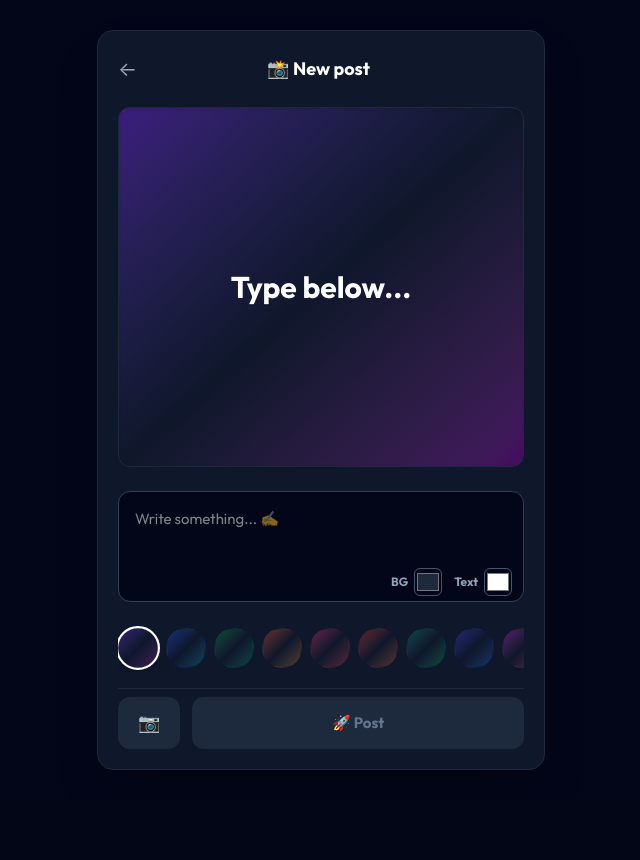
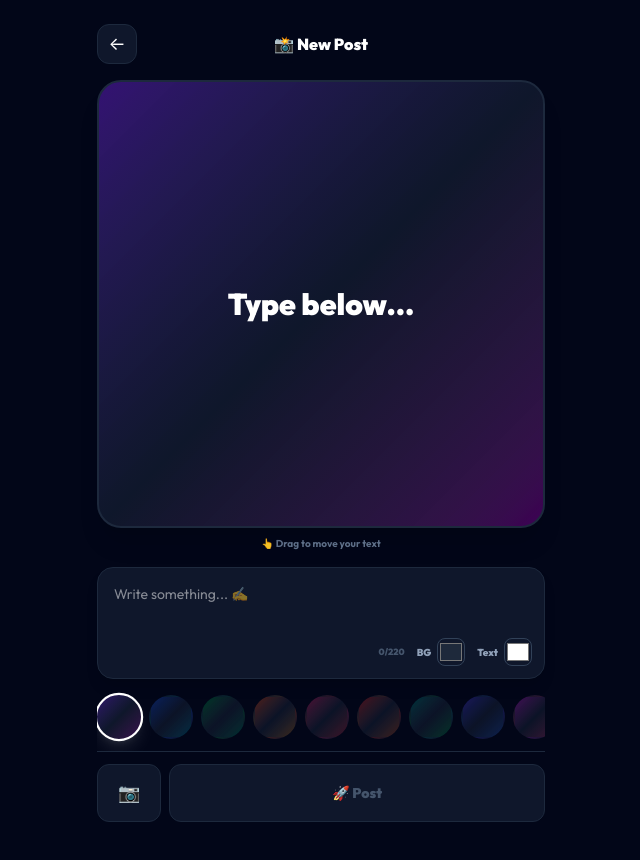
Before and after one commit to prashant14391443-ship-it/daily-goal, a Next.js app: page /newpost in a window 1280 px wide. Shown: the whole page, without its empty margins (319-959 px from the left). Before the commit the page ends 800 px from the top, so only its background shows below. Built offline with nearby package versions, Linux system fonts and the light colour scheme; no server answers.

Commit message:
new post: auto-fit text + premium studio

```diff
--- a/app/newpost/page.tsx
+++ b/app/newpost/page.tsx
@@ -25,22 +25,12 @@ function compressImage(f: File, fileName: string = "image.jpg"): Promise<File> {
       const img = new Image();
       img.onload = () => {
         const max = 900;
-        let w = img.width;
-        let h = img.height;
-        if (w > max || h > max) {
-          const r = Math.min(max / w, max / h);
-          w = Math.round(w * r);
-          h = Math.round(h * r);
-        }
+        let w = img.width, h = img.height;
+        if (w > max || h > max) { const r = Math.min(max / w, max / h); w = Math.round(w * r); h = Math.round(h * r); }
         const canvas = document.createElement("canvas");
-        canvas.width = w;
-        canvas.height = h;
+        canvas.width = w; canvas.height = h;
         canvas.getContext("2d")?.drawImage(img, 0, 0, w, h);
-        canvas.toBlob(
-          (b) => resolve(new File([b || new Blob()], fileName, { type: "image/jpeg" })),
-          "image/jpeg",
-          0.8
-        );
+        canvas.toBlob((b) => resolve(new File([b || new Blob()], fileName, { type: "image/jpeg" })), "image/jpeg", 0.8);
       };
       img.src = e.target?.result as string;
     };
@@ -70,6 +60,9 @@ export default function NewPostPage() {
     load();
   }, []);
 
+  // 🎯 AUTO-FIT: long text = smaller font, never overflows
+  const fitSize = Math.max(14, Math.min(30, Math.round(560 / Math.max(text.length || 1, 1))));
+
   const moveText = (clientX: number, clientY: number) => {
     const r = boxRef.current?.getBoundingClientRect();
     if (!r) return;
@@ -82,85 +75,57 @@ export default function NewPostPage() {
     if (!text.trim() && !photo) return;
     setPosting(true);
     let url = "";
-
     if (photo) {
       const small = await compressImage(photo, "post.jpg");
       const path = `${me}/post-${Date.now()}.jpg`;
       await supabase.storage.from("posts").upload(path, small);
       url = supabase.storage.from("posts").getPublicUrl(path).data.publicUrl;
     }
-
     await supabase.from("posts").insert({
-      user_id: me,
-      content: text.trim(),
-      image_url: url || null,
-      bg,
-      tc,
-      bgc,
-      tx: Math.round(pos.x),
-      ty: Math.round(pos.y),
+      user_id: me, content: text.trim(), image_url: url || null,
+      bg, tc, bgc, tx: Math.round(pos.x), ty: Math.round(pos.y),
     });
-
     router.push("/feed");
   };
 
+  const dragProps = {
+    onPointerDown: (e: React.PointerEvent) => { dragging.current = true; moveText(e.clientX, e.clientY); },
+    onPointerMove: (e: React.PointerEvent) => { if (dragging.current) moveText(e.clientX, e.clientY); },
+    onPointerUp: () => (dragging.current = false),
+  };
+
   return (
-    <main className="min-h-screen bg-slate-950 text-white flex items-center justify-center p-4">
-      {/* Centered, compact card layout mirroring the "New Story" modal */}
-      <div className="w-full max-w-md bg-slate-900 rounded-2xl p-5 grid gap-4 shadow-2xl border border-slate-800">
-
-        {/* Header */}
-        <div className="flex justify-between items-center mb-1">
-          <Link href="/feed" className="text-slate-400 hover:text-white text-xl px-2 py-1 -ml-2 rounded-lg transition-colors">
-            ←
-          </Link>
-          <p className="font-bold text-lg flex items-center gap-2">
-            📸 New post
-          </p>
-          <div className="w-8"></div> {/* Spacer to perfectly center the title */}
+    <main className="min-h-screen bg-slate-950 text-white px-4 pt-6 pb-10 flex justify-center">
+      <div className="w-full max-w-md">
+        {/* HEADER */}
+        <div className="flex justify-between items-center mb-4">
+          <Link href="/feed" className="press w-10 h-10 rounded-xl bg-slate-900 border border-slate-800 flex items-center justify-center text-lg">←</Link>
+          <p className="font-black text-base text-white">📸 New Post</p>
+          <div className="w-10" />
         </div>
 
-        {/* Preview Area - Constrained height so controls always fit on screen */}
+        {/* ️ PREVIEW */}
         {preview ? (
-          <div className="relative group">
+          <div>
             <div
               ref={boxRef}
-              className="relative rounded-xl overflow-hidden touch-none select-none cursor-move border border-slate-700 bg-black aspect-square max-h-[45vh] w-full flex items-center justify-center"
-              onPointerDown={(e) => {
-                dragging.current = true;
-                moveText(e.clientX, e.clientY);
-              }}
-              onPointerMove={(e) => {
-                if (dragging.current) moveText(e.clientX, e.clientY);
-              }}
-              onPointerUp={() => (dragging.current = false)}
+              {...dragProps}
+              className="relative rounded-3xl overflow-hidden touch-none select-none cursor-move border-2 border-slate-800 bg-black aspect-square w-full flex items-center justify-center shadow-xl"
             >
               <img src={preview} className="w-full h-full object-contain" alt="preview" />
               {text.trim() && (
                 <p
-                  className="absolute font-bold text-center px-4 py-2 rounded-lg pointer-events-none text-xl shadow-lg"
-                  style={{
-                    left: `${pos.x}%`,
-                    top: `${pos.y}%`,
-                    transform: "translate(-50%, -50%)",
-                    color: tc,
-                    background: "rgba(0,0,0,0.55)",
-                    backdropFilter: "blur(4px)",
-                  }}
+                  className="absolute font-black text-center px-4 py-2 rounded-xl pointer-events-none text-lg shadow-lg break-words max-w-[90%]"
+                  style={{ left: `${pos.x}%`, top: `${pos.y}%`, transform: "translate(-50%, -50%)", color: tc, background: "rgba(0,0,0,0.55)", backdropFilter: "blur(4px)" }}
                 >
                   {text}
                 </p>
               )}
             </div>
-            <p className="text-xs text-slate-400 text-center mt-2">
-              👆 Drag on photo to place your text
-            </p>
+            <p className="text-[10px] text-slate-500 font-bold text-center mt-2">👆 Drag on photo to place your text</p>
             <button
-              onClick={() => {
-                setPhoto(null);
-                setPreview("");
-              }}
-              className="mt-2 w-full py-2.5 rounded-xl bg-red-600/10 hover:bg-red-600/20 text-red-400 text-sm font-bold transition-colors"
+              onClick={() => { setPhoto(null); setPreview(""); }}
+              className="press mt-2 w-full py-2.5 rounded-xl bg-red-500/10 border border-red-500/40 text-red-400 text-xs font-black"
             >
               ✖ Remove photo
             </button>
@@ -168,95 +133,66 @@ export default function NewPostPage() {
         ) : (
           <div
             ref={boxRef}
-            className={`relative rounded-xl overflow-hidden touch-none select-none cursor-move aspect-square max-h-[45vh] w-full shadow-inner border border-slate-800 ${
-              bgc ? "" : `bg-gradient-to-br ${BGS[bg]}`
-            }`}
+            {...dragProps}
+            className={`relative rounded-3xl overflow-hidden touch-none select-none cursor-move aspect-square w-full border-2 border-slate-800 shadow-xl ${bgc ? "" : `bg-gradient-to-br ${BGS[bg]}`}`}
             style={bgc ? { background: bgc } : undefined}
-            onPointerDown={(e) => {
-              dragging.current = true;
-              moveText(e.clientX, e.clientY);
-            }}
-            onPointerMove={(e) => {
-              if (dragging.current) moveText(e.clientX, e.clientY);
-            }}
-            onPointerUp={() => (dragging.current = false)}
           >
             <p
-              className="absolute font-bold text-center text-3xl whitespace-pre-wrap px-6 pointer-events-none w-full"
-              style={{
-                left: `${pos.x}%`,
-                top: `${pos.y}%`,
-                transform: "translate(-50%, -50%)",
-                color: tc,
-              }}
+              className="absolute font-black text-center whitespace-pre-wrap break-words px-6 pointer-events-none w-full"
+              style={{ left: `${pos.x}%`, top: `${pos.y}%`, transform: "translate(-50%, -50%)", color: tc, fontSize: fitSize }}
             >
               {text || "Type below..."}
             </p>
           </div>
         )}
+        {!preview && <p className="text-[10px] text-slate-500 font-bold text-center mt-2">👆 Drag to move your text</p>}
 
-        {/* Text Input & Colors */}
-        <div className="relative mt-2">
+        {/* ✍️ TEXT + COLORS */}
+        <div className="relative mt-4 bg-slate-900 border border-slate-800 rounded-2xl shadow-lg">
           <textarea
             value={text}
             onChange={(e) => setText(e.target.value)}
             rows={2}
+            maxLength={220}
             placeholder="Write something... ✍️"
-            style={{ color: tc }}
-            className="w-full bg-slate-950 border border-slate-700 rounded-xl p-4 pb-12 text-[15px] resize-none focus:outline-none focus:border-violet-500 transition-colors"
+            className="w-full bg-transparent rounded-2xl p-4 pb-12 text-sm resize-none focus:outline-none"
           />
           <div className="absolute right-3 bottom-3 flex items-center gap-3">
-            <label className="flex items-center gap-1.5 text-xs font-bold text-slate-400 cursor-pointer hover:text-slate-200">
+            <span className="text-[9px] font-black text-slate-600">{text.length}/220</span>
+            <label className="flex items-center gap-1.5 text-[10px] font-black text-slate-400 cursor-pointer">
               BG
-              <input
-                type="color"
-                value={bgc || "#1e293b"}
-                onChange={(e) => setBgc(e.target.value)}
-                className="w-7 h-7 rounded-md cursor-pointer p-0 border border-slate-600 bg-transparent"
-              />
+              <input type="color" value={bgc || "#1e293b"} onChange={(e) => setBgc(e.target.value)} className="w-7 h-7 rounded-lg cursor-pointer border border-slate-700 bg-transparent" />
             </label>
-            <label className="flex items-center gap-1.5 text-xs font-bold text-slate-400 cursor-pointer hover:text-slate-200">
+            <label className="flex items-center gap-1.5 text-[10px] font-black text-slate-400 cursor-pointer">
               Text
-              <input
-                type="color"
-                value={tc}
-                onChange={(e) => setTc(e.target.value)}
-                className="w-7 h-7 rounded-md cursor-pointer p-0 border border-slate-600 bg-transparent"
-              />
+              <input type="color" value={tc} onChange={(e) => setTc(e.target.value)} className="w-7 h-7 rounded-lg cursor-pointer border border-slate-700 bg-transparent" />
             </label>
           </div>
         </div>
 
-        {/* Gradient Selectors */}
-        <div className="flex gap-2 overflow-x-auto py-1 scrollbar-hide">
+        {/* 🎨 GRADIENTS (hidden scrollbar) */}
+        <div className="flex gap-2 overflow-x-auto py-3 mt-1 [scrollbar-width:none] [&::-webkit-scrollbar]:hidden">
           {BGS.map((g, i) => (
             <button
               key={i}
-              onClick={() => {
-                setBg(i);
-                setBgc("");
-              }}
-              className={`w-10 h-10 shrink-0 rounded-full bg-gradient-to-br ${g} border-2 transition-transform ${
-                bg === i && !bgc ? "border-white scale-110 shadow-lg" : "border-transparent hover:scale-105"
+              onClick={() => { setBg(i); setBgc(""); }}
+              className={`press w-11 h-11 shrink-0 rounded-full bg-gradient-to-br ${g} border-2 transition-all ${
+                bg === i && !bgc ? "border-white scale-110 shadow-lg shadow-white/10" : "border-transparent opacity-80"
               }`}
             />
           ))}
         </div>
 
-        {/* Bottom Actions */}
-        <div className="flex gap-3 pt-2 border-t border-slate-800">
-          <label className="px-5 py-3 rounded-xl bg-slate-800 hover:bg-slate-700 transition-colors text-lg font-bold cursor-pointer flex items-center justify-center">
+        {/* 🚀 ACTIONS */}
+        <div className="flex gap-2 pt-3 border-t border-slate-800">
+          <label className="press px-5 py-3.5 rounded-xl bg-slate-900 border border-slate-800 hover:border-cyan-500/40 text-lg cursor-pointer flex items-center justify-center">
             📷
             <input
               type="file"
               accept="image/*"
               onChange={(e) => {
                 const f = e.target.files?.[0];
-                if (f) {
-                  setPhoto(f);
-                  setPreview(URL.createObjectURL(f));
-                  setPos({ x: 50, y: 50 });
-                }
+                if (f) { setPhoto(f); setPreview(URL.createObjectURL(f)); setPos({ x: 50, y: 50 }); }
               }}
               className="hidden"
             />
@@ -264,9 +200,13 @@ export default function NewPostPage() {
           <button
             onClick={handlePost}
             disabled={posting || (!text.trim() && !photo)}
-            className="flex-1 py-3 rounded-xl bg-violet-600 hover:bg-violet-500 disabled:bg-slate-800 disabled:text-slate-500 transition-colors font-bold text-[15px] flex items-center justify-center gap-2"
+            className={`press flex-1 py-3.5 rounded-xl font-black text-sm flex items-center justify-center gap-2 transition-all ${
+              posting || (!text.trim() && !photo)
+                ? "bg-slate-900 border border-slate-800 text-slate-600"
+                : "bg-gradient-to-r from-violet-600 to-fuchsia-600 text-white shadow-lg shadow-violet-900/30"
+            }`}
           >
-            {posting ? "Posting..." : "🚀 Post"}
+            {posting ? "⏳ Posting..." : "🚀 Post"}
           </button>
         </div>
       </div>
```
